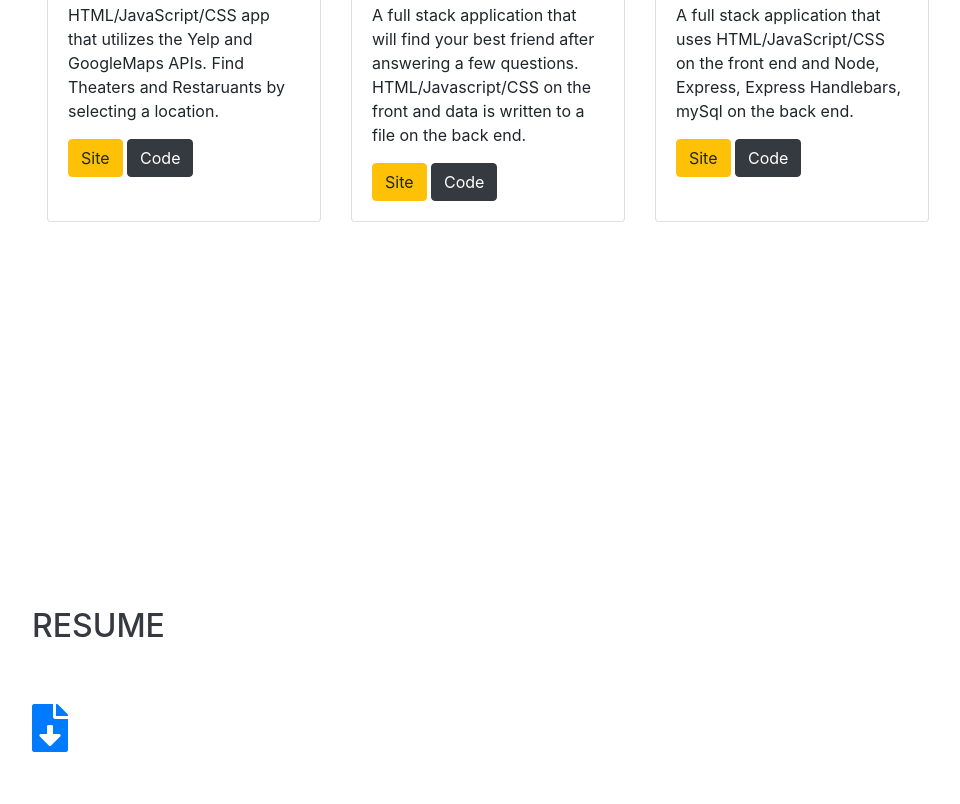
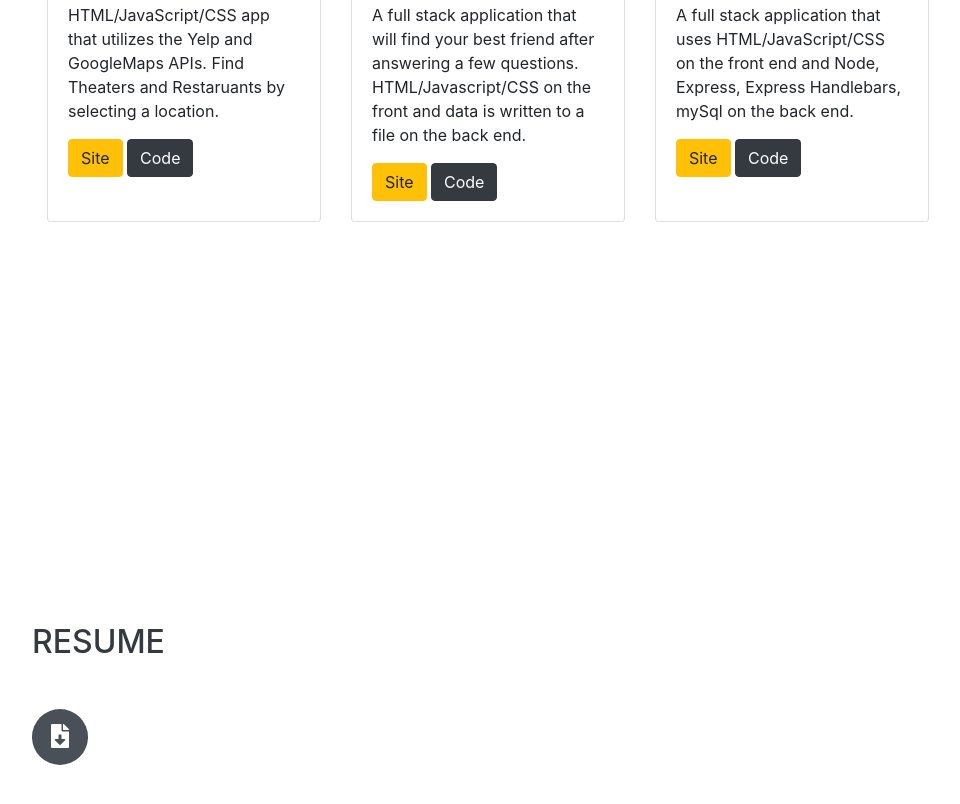
Before and after one commit to IyAmGroot/updatedPortfolio2, a website with bundled scripts: page index.html in a window 1280 px wide. Shown: the part 5358-6162 px from the top of the page, without its empty margins (288-1248 px from the left). Built offline with nearby package versions, Linux system fonts and the light colour scheme; files whose address does not match are found by name; a web font is replaced by a local one.

Commit message:
icon update march 10

```diff
--- a/index.html
+++ b/index.html
@@ -639,14 +639,10 @@
       >
         <div class="w-100">
           <h2 class="mb-5">Resume</h2>
-          <div>
-            <ul class="list-inline dev-icons">
-              <li class="list-inline-item">
-                <a href="./Resume-Finney-201901.pdf"
-                  ><i class="fas fa-file-download"></i
-                ></a>
-              </li>
-            </ul>
+          <div class="social-icons">
+            <a href="./Resume-Finney-201901.pdf"
+              ><i class="fas fa-file-download"></i
+            ></a>
           </div>
         </div>
       </section>
```
